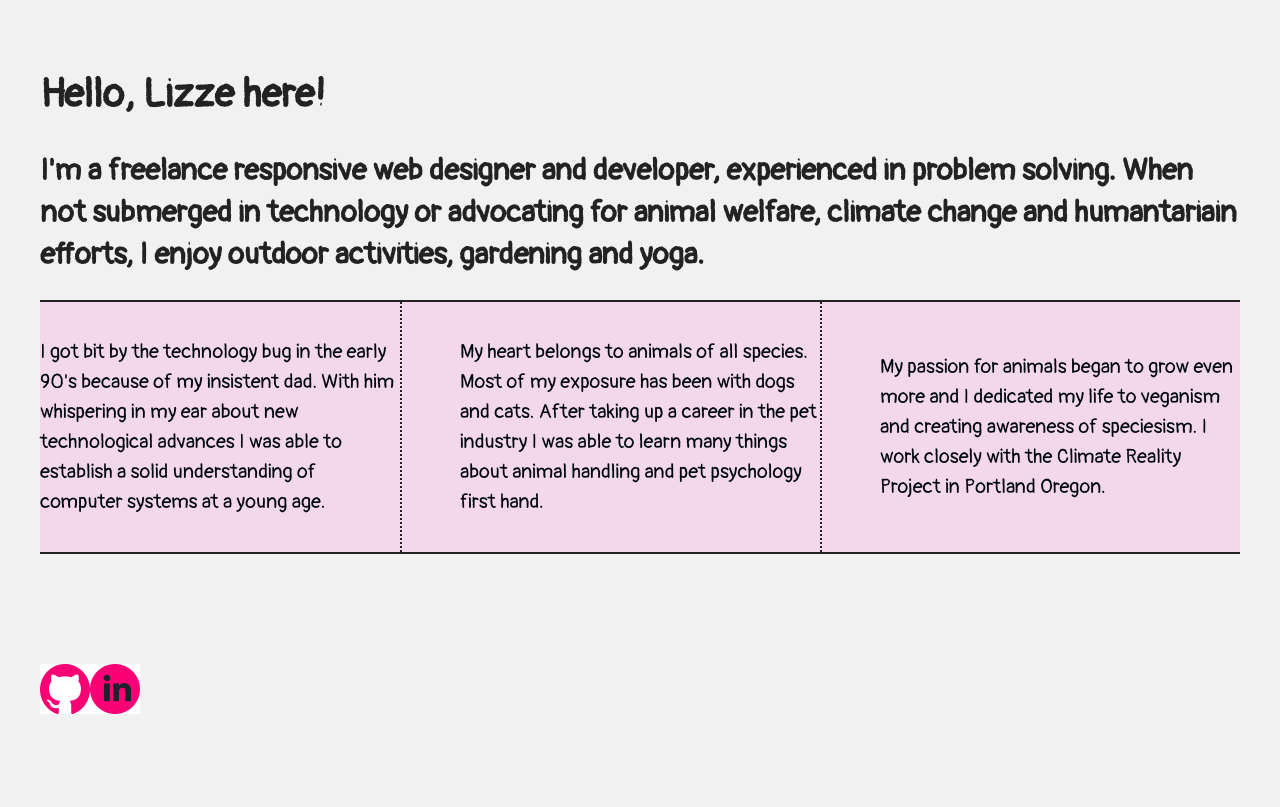
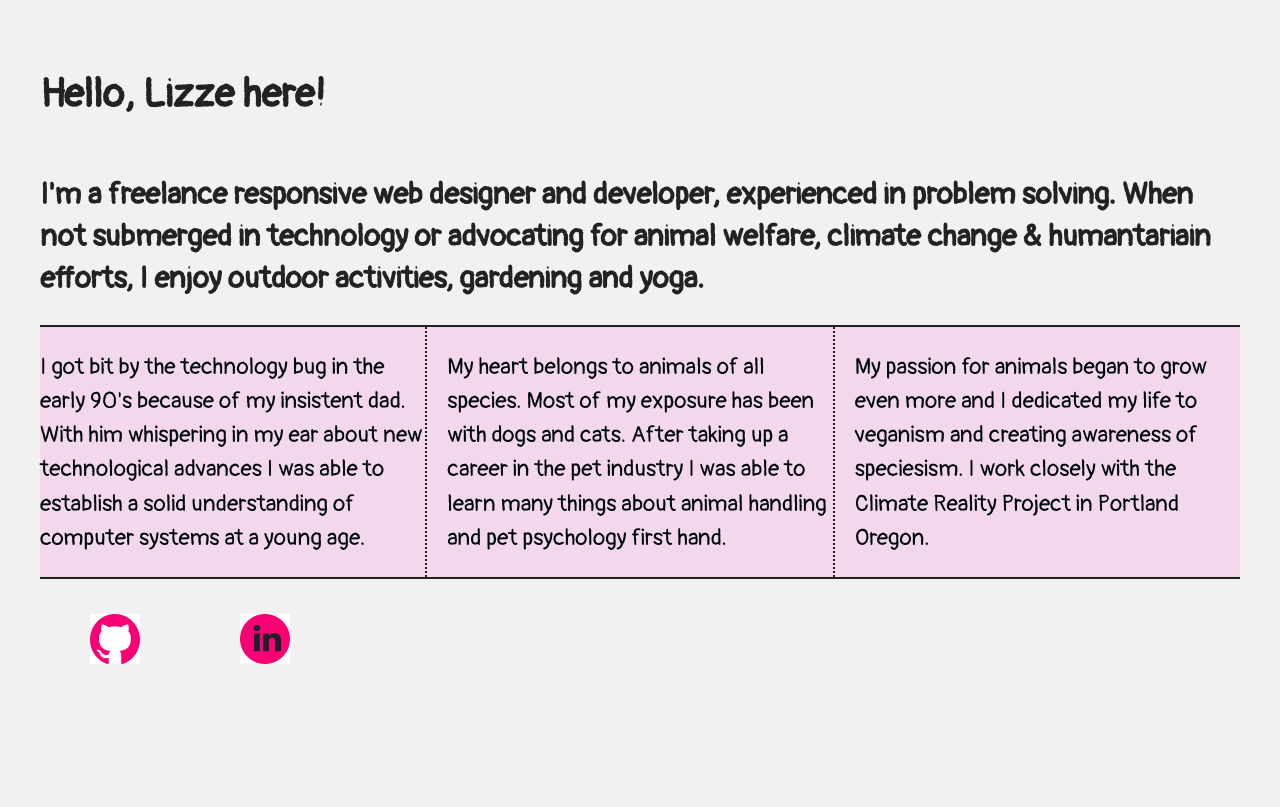
Before and after one commit to lizebet/07.01-206-divs-flexbox-starter, a plain HTML site: page index.html in a window 1280 px wide. Drawn offline with nearby package versions, Linux system fonts and the light colour scheme.

Commit message:
changed flex properties to display better

```diff
--- a/css/main.css
+++ b/css/main.css
@@ -133,9 +133,9 @@ body {
   align-items: center;
   color: rgb(1, 8, 14);
   line-height: 1.5em;
-  font-size: 1em;
+  font-size: 1.14em;
   height: 250px;
-  width: 30%;
+  width: 33%;
 
 
 
@@ -147,6 +147,7 @@ body {
 }
 
 header, footer {
+    display: flex;
     width: 100%;
 
 
@@ -156,12 +157,13 @@ header, footer {
 footer {
     display: flex;
     border-top: 2px solid #222;
-    height: 250px;
+    height: 100px;
 }
 
 .icons {
     display: flex;
-    justify-content: center;
+    width: 25%;
+    justify-content: space-around;
     align-items: center;
     padding-top: 20px;
 
--- a/index.html
+++ b/index.html
@@ -20,7 +20,7 @@
         <h1>Hello, Lizze here!</h1>
     </header>
     <main>
-        <h2>I'm a freelance responsive web designer and developer, experienced in problem solving. When not submerged in technology or advocating for animal welfare, climate change and humantariain efforts, I enjoy outdoor activities, gardening and yoga. </h2>
+        <h2>I'm a freelance responsive web designer and developer, experienced in problem solving. When not submerged in technology or advocating for animal welfare, climate change & humantariain efforts, I enjoy outdoor activities, gardening and yoga. </h2>
     </main>
     <body>
         <!--[if lt IE 8]>
@@ -55,11 +55,9 @@
         </script>
     </body>
     <footer>
-            <div class= "icons">
+        <div class= "icons">
                 <a href="https://github.com/lizebet" target= "_blank"><img src="./img/github.png" alt="github icon" height="50px" width=auto;></a>
-            </div>
-            <div class= "icons">
                 <a href="https://www.linkedin.com/in/lizze-stripling-a97204200/" target= "_blank"><img src="./img/linkedin.png" alt="linkedin icon" height="50px" width=auto;></a>
-            </div>
+        </div>
     </footer>
 </html>
```
